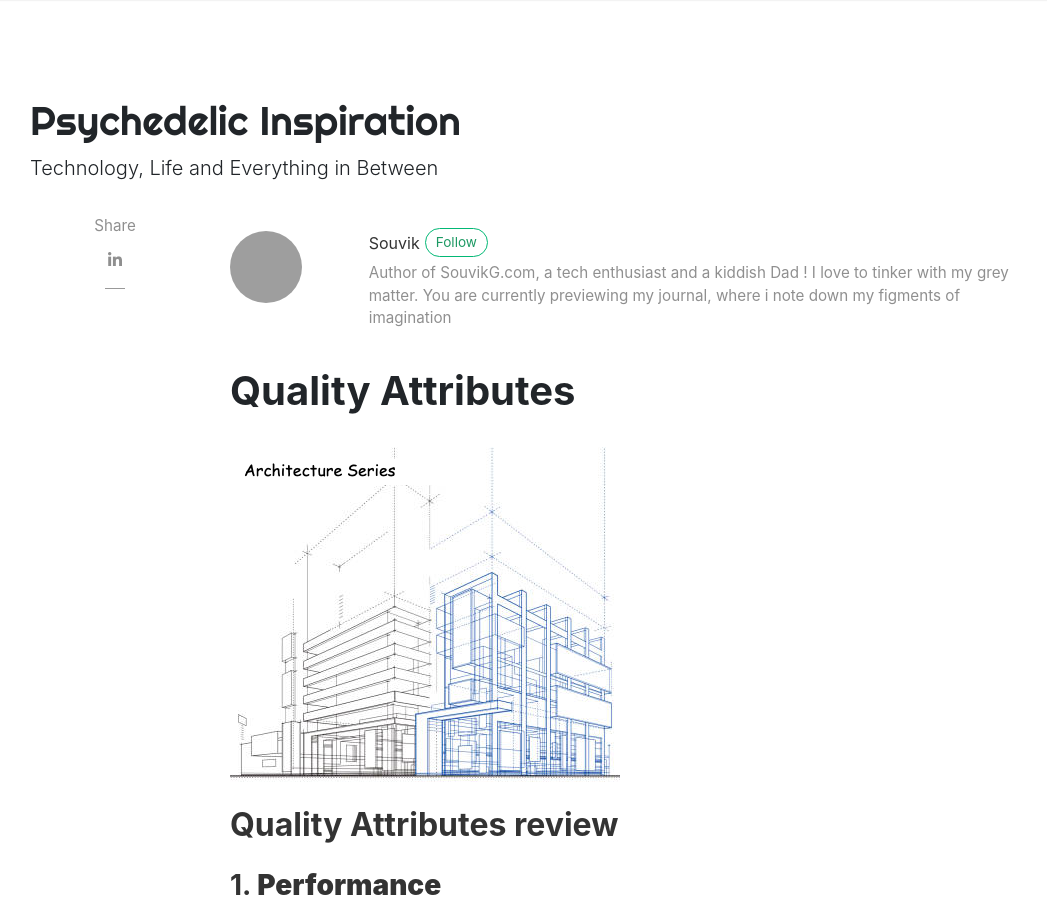
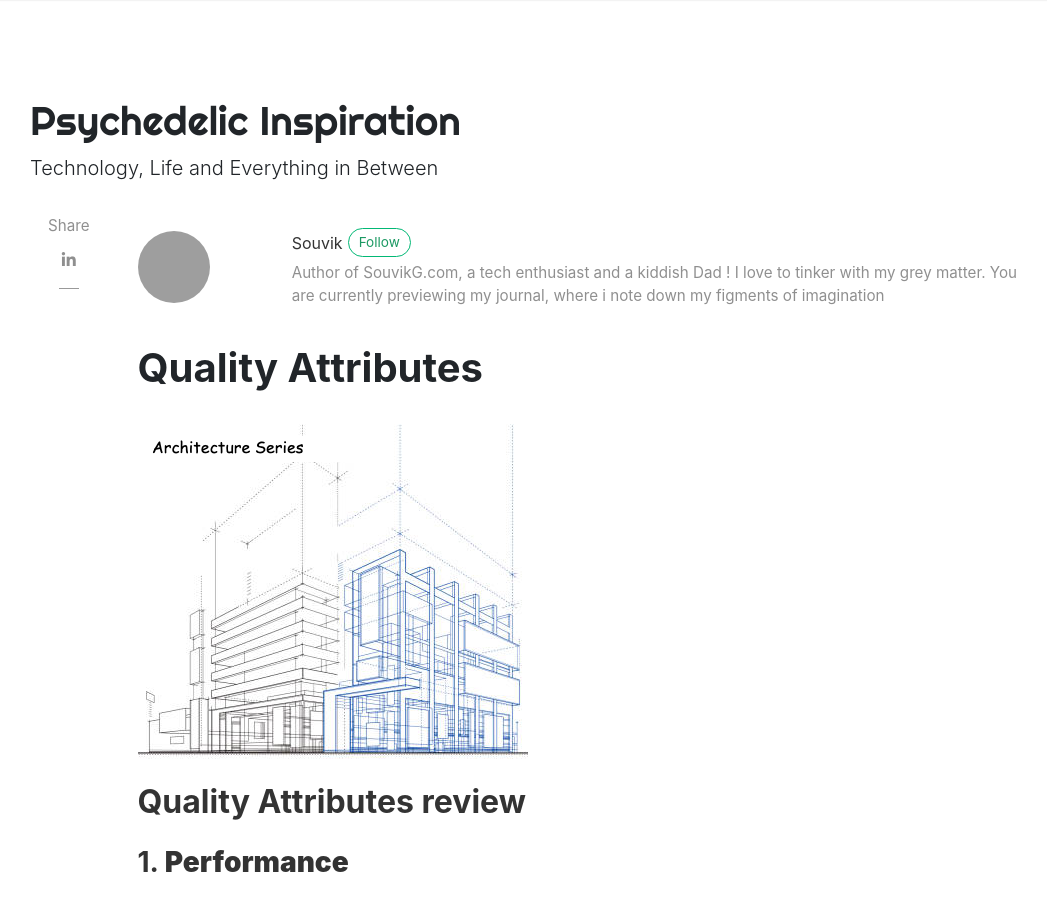
Before and after one commit to arcdesign/arcdesign.github.io, a Jekyll site: the page built from _posts/2024-08-14-quality-attributes.md, in a window 1280 px wide and 900 px high. Shown: the whole window, without its empty margins (55-1102 px from the left). Built offline with Jekyll 4.4.1, drawn with Linux system fonts in a browser that asks for light colours; nearby versions of some CDN libraries; comment, search, counter and statistics services are not loaded; grey boxes are pictures that could not be loaded.

Commit message:
post page layout size change

```diff
--- a/_layouts/post.html
+++ b/_layouts/post.html
@@ -11,14 +11,14 @@ post_class: post-template
     <div class="row">
 
         <!-- Post Share -->
-        <div class="col-md-2 pl-0">
+        <div class="col-md-1 pl-0">
             {% include share.html %}
         </div>
 
         <!-- Post -->
         {% assign author = site.authors[page.author] %}
 
-        <div class="col-md-9 flex-first flex-md-unordered">
+        <div class="col-md-10 flex-first flex-md-unordered">
             <div class="mainheading">
 
                 <!-- Author Box -->
```
